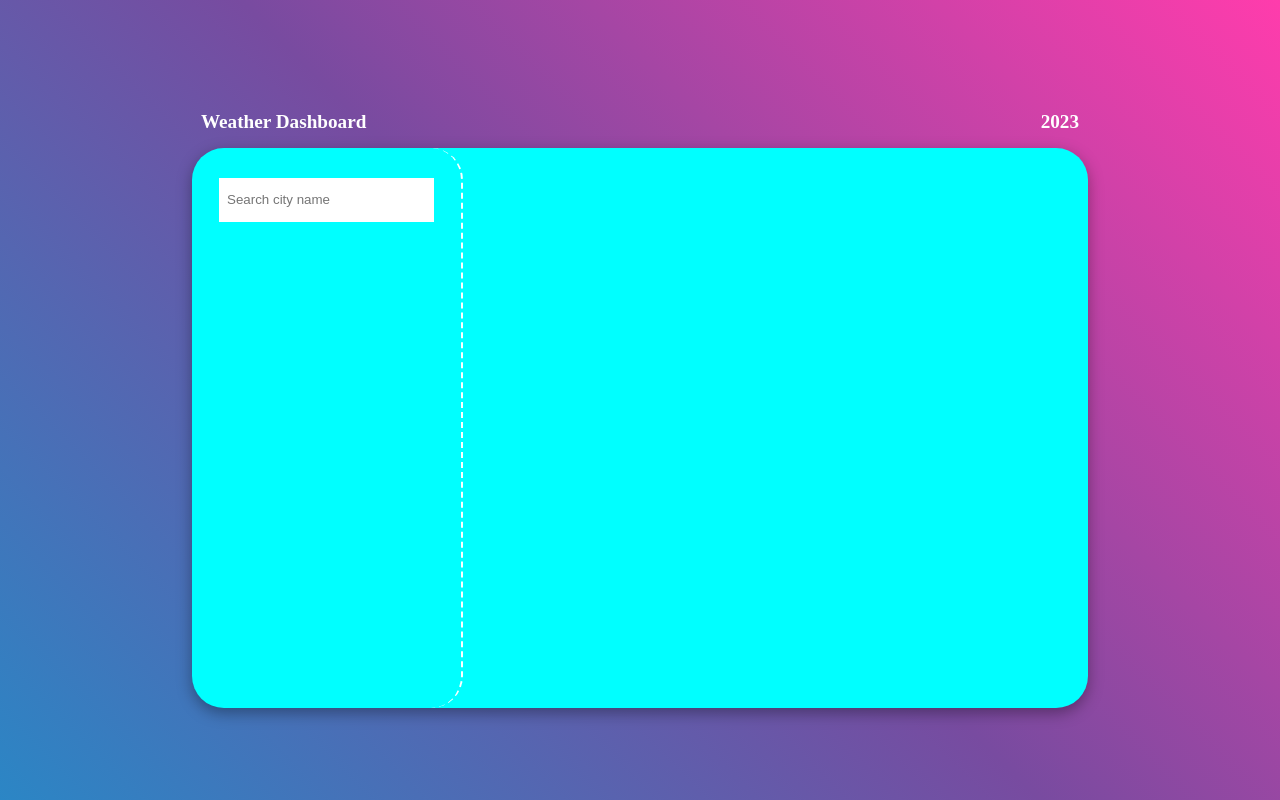
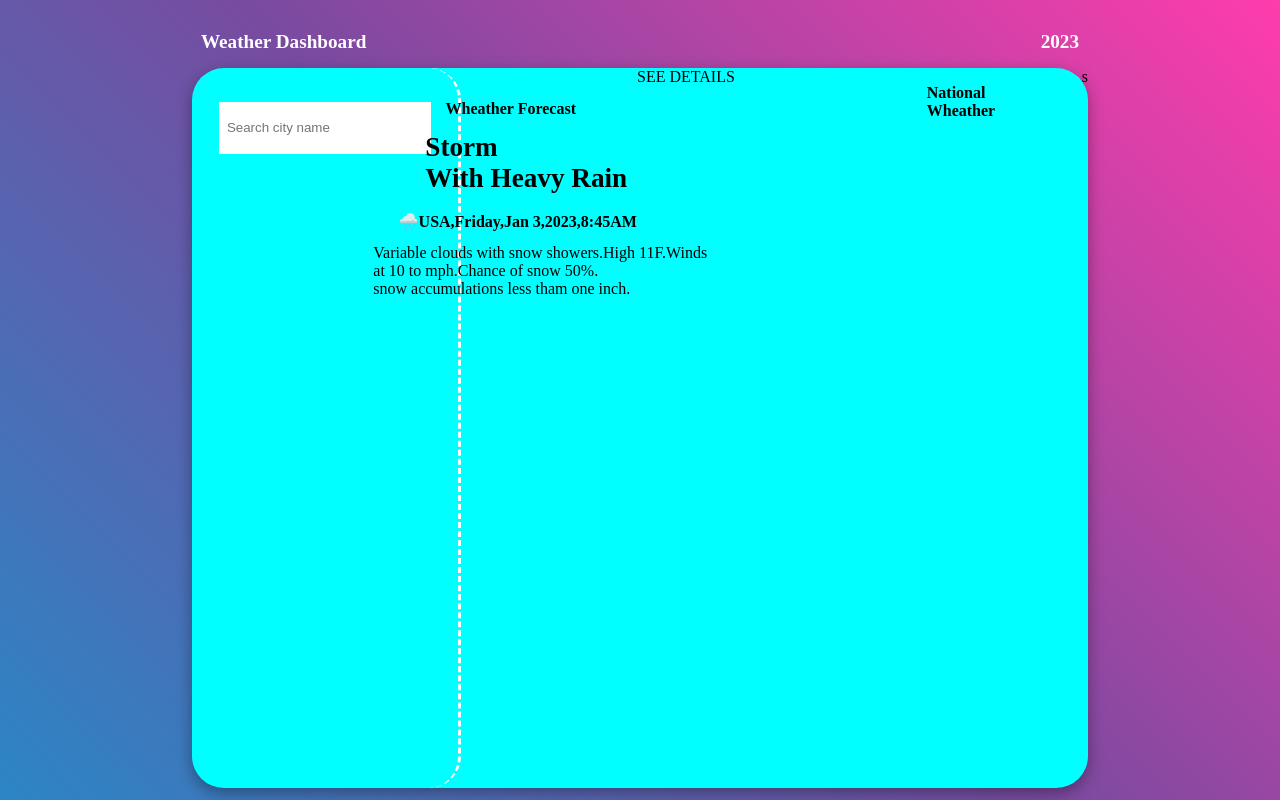
Before and after one commit to 4RN4B/Weather, a plain HTML site: page index.html in a window 1280 px wide. Drawn offline with Linux system fonts and the light colour scheme.

Commit message:
Right Panel

```diff
--- a/index.html
+++ b/index.html
@@ -12,13 +12,26 @@
         <span class="header-two">2023</span>
     </div>
     <div class="container">
+
         <div class="left-panel">
-            <div class="searchBar-container">
+        <div class="searchBar-container">
                 <input placeholder="Search city name" type="text" class="searchBar">
 
             </div>
         </div>
-        <div class="right-panel"></div>
+        <div class="right-panel">
+            <span class="forecast-1">National <br> Wheather</span>
+            <span class="forecast-2">Wheather Forecast</span>
+            <span class="forecast-3">Storm <br>With Heavy Rain</span>
+            <span class="forecast-4">🌧️USA,Friday,Jan 3,2023,8:45AM</span>
+            <span class="forecast-5">Variable clouds with snow showers.High 11F.Winds <br> at 10 to mph.Chance of snow 50%.<br>snow accumulations less tham one inch.</span>
+            <span class="details">
+            <botton type="button" class="btn btn-sm btn-outline-secondary">SEE DETAILS</botton>
+        </span>
+    </div>
+        <div class="bottom-panel">
+
+        </div>s
 
     </div>
 </body>
--- a/style.css
+++ b/style.css
@@ -23,6 +23,7 @@ body{
     color: white;
     font-size: 1.2rem;
     font-weight: 600;
+
 }
 .header-one{
     left: 15%;
@@ -31,19 +32,73 @@ body{
     right: 15%;
 }
 .container{
+    display: flex;
+    flex-direction: row;
     box-shadow: rgba(0, 0, 0, 0.35) 0px 5px 15px;
     border-radius:2rem;
     min-width: 700px ;
     width: 70%;
-    height: 70%;
+    height: 90%;
     background-color:aqua ;
 }
+
 .left-panel{
-    border-right: 2px dashed white;
+    border-right: 3px dashed white;
     width: 30%;
     height: 100%;
     border-radius: 2rem;
 }
+.right-panel{
+    width: 70%;
+    height: 60%;
+
+}
+.forecast-1,.forecast-2,.forecast-3,.forecast-4,.forecast-5{
+    display: flex;
+    flex-direction: column;
+    position: absolute;
+}
+.forecast-1{
+
+    right: 21%;
+    font-size: 1rem;
+    font-weight: 700;
+    padding: 1rem;
+}
+.forecast-2{
+    right: 52.5%;
+    font-size: 1rem;
+    font-weight: 600;
+    padding: 2rem;
+}
+.forecast-3{
+    right: 46%;
+    font-size: 1.7rem;
+    font-weight: 800;
+    padding: 4rem;
+
+}
+.forecast-4{
+
+    right: 39%;
+    font-size: 1rem;
+    font-weight: 750;
+    padding: 9rem;
+ }
+ .forecast-5{
+
+    right: 31%;
+    font-size: 1rem;
+    font-weight: 500;
+    padding: 11rem;
+ }
+ .details{
+
+    right: 31%;
+    font-size: 1rem;
+    font-weight: 500;
+    padding: 11rem;
+ }
 .searchBar-container{
     display: flex;
     justify-content: center;
```
